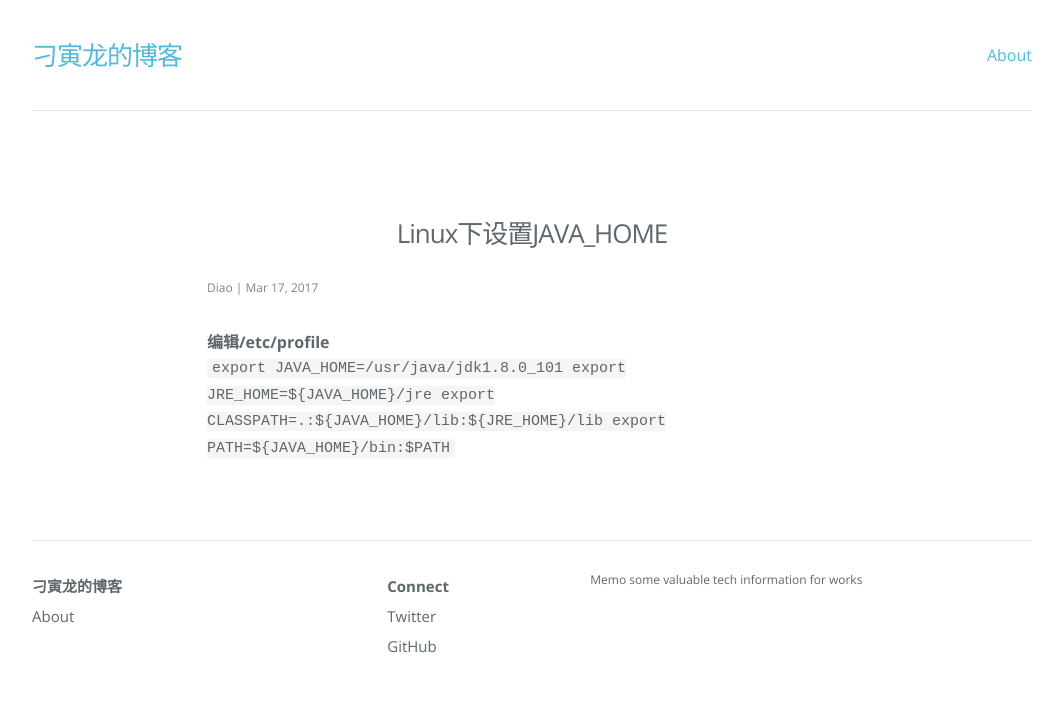
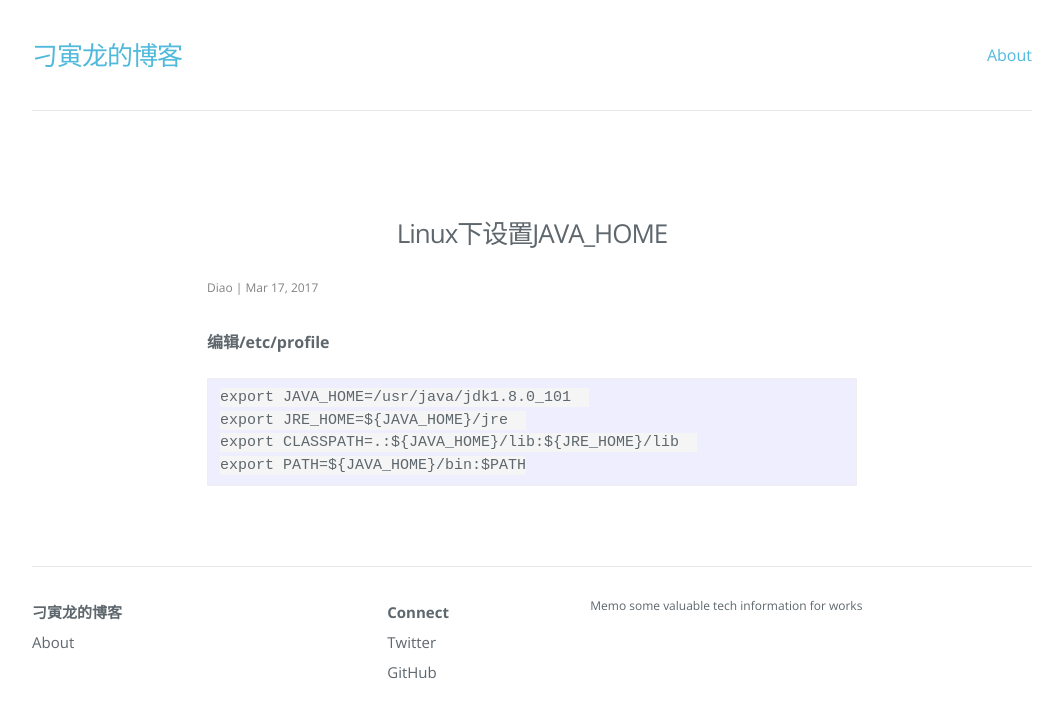
Before and after one commit to diaoyinlong/blog, a Jekyll site: the page built from _posts/2017-03-17-Linux下设置JAVA_HOME.md, in a window 1280 px wide. Shown: the top 718 px of the page, without its empty margins (108-1171 px from the left). Built offline with Jekyll 4.4.1, drawn with Linux system fonts in a browser that asks for light colours; nearby versions of some CDN libraries.

Commit message:
Published with https://stackedit.io/

```diff
--- a/_posts/2017-03-17-Linux下设置JAVA_HOME.md
+++ b/_posts/2017-03-17-Linux下设置JAVA_HOME.md
@@ -5,7 +5,8 @@ categories: 环境部署
 tags: JAVA
 ---
 __编辑/etc/profile__
-`export JAVA_HOME=/usr/java/jdk1.8.0_101
-export JRE_HOME=${JAVA_HOME}/jre
-export CLASSPATH=.:${JAVA_HOME}/lib:${JRE_HOME}/lib
-export PATH=${JAVA_HOME}/bin:$PATH`
+
+    export JAVA_HOME=/usr/java/jdk1.8.0_101
+    export JRE_HOME=${JAVA_HOME}/jre
+	export CLASSPATH=.:${JAVA_HOME}/lib:${JRE_HOME}/lib
+	export PATH=${JAVA_HOME}/bin:$PATH
```
